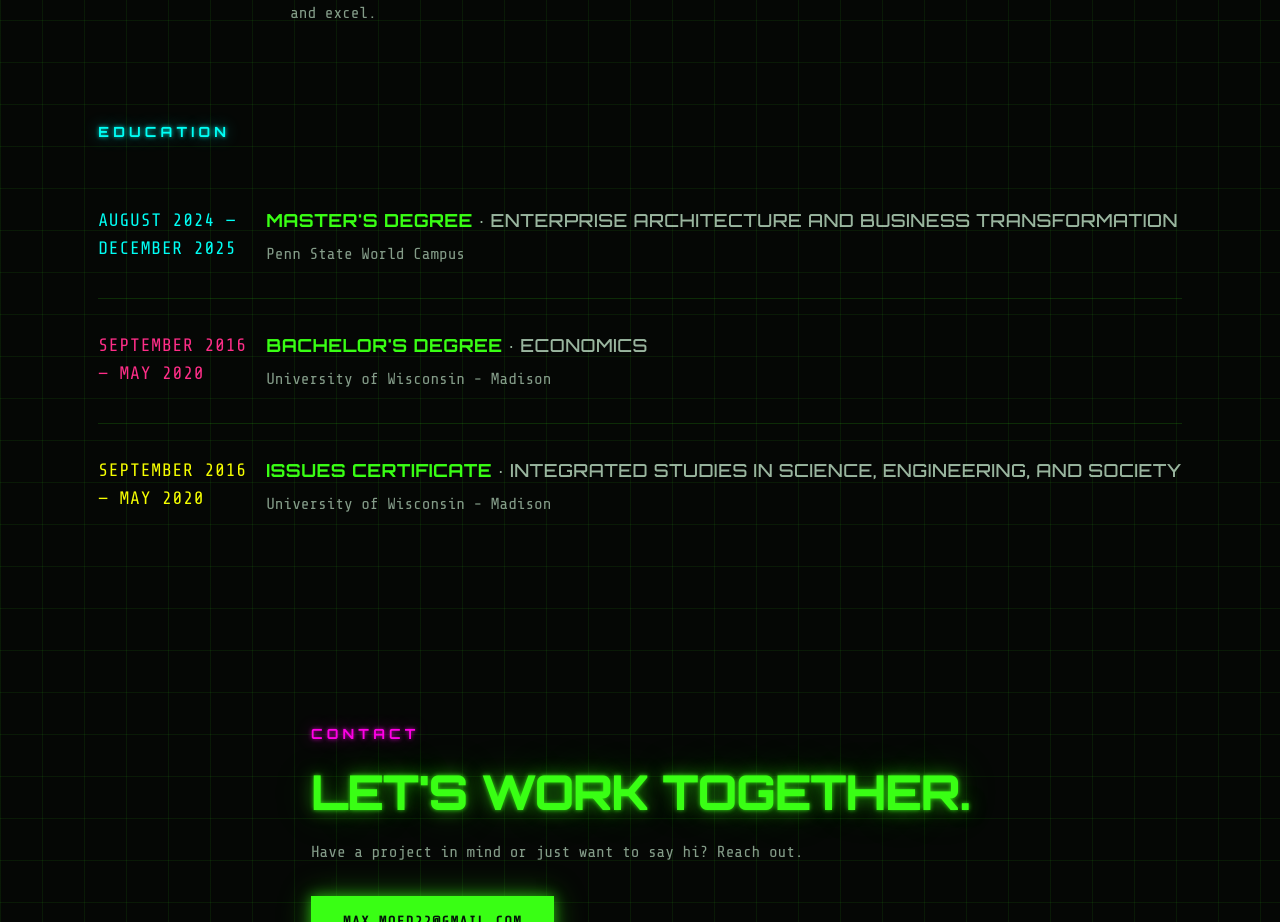
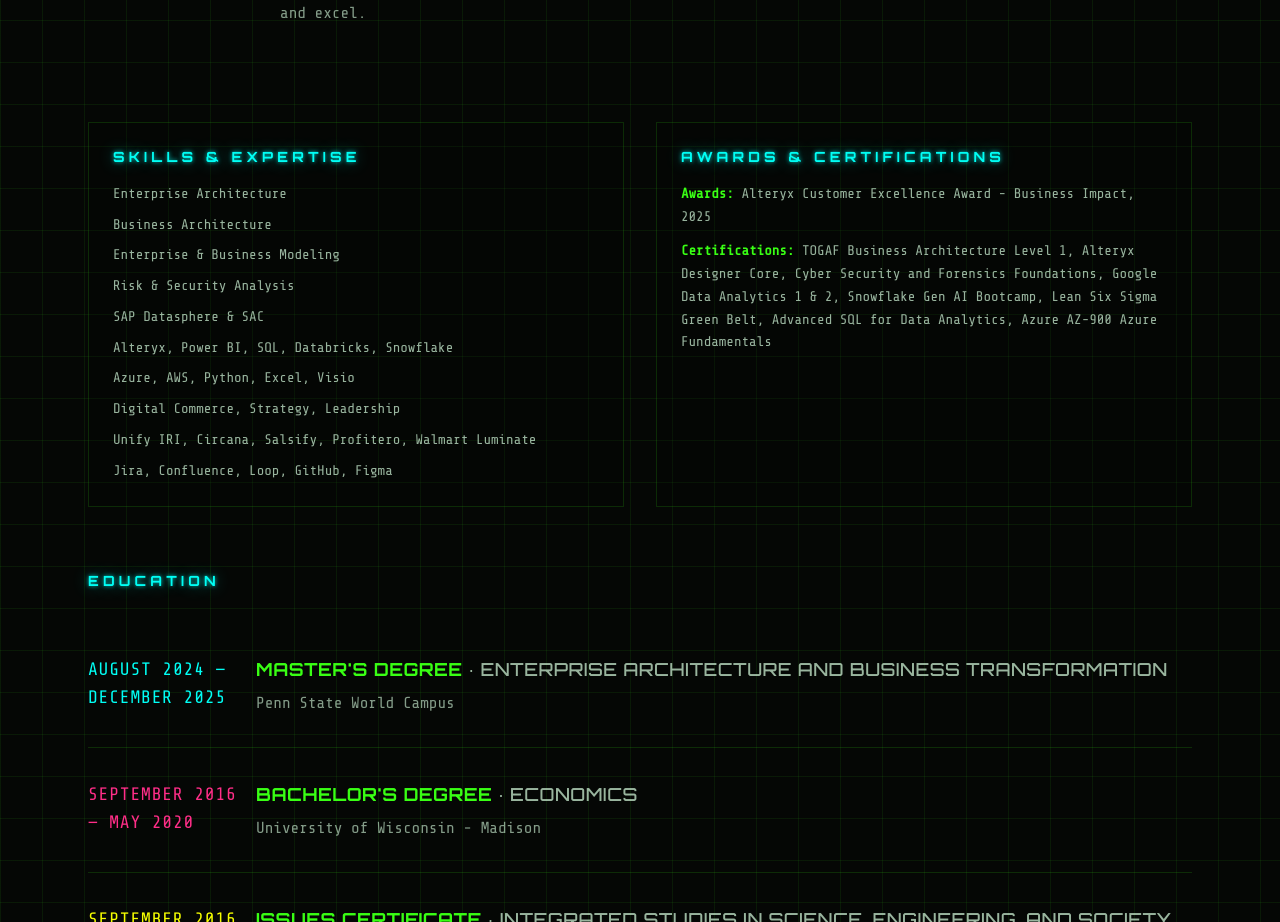
Before and after one commit to maxmoed22/Max_Website, a Next.js app in the folder Website/: page / in a window 1280 px wide. Shown: the part 5020-5942 px from the top of the page. Built offline with nearby package versions, Linux system fonts and the light colour scheme.

Commit message:
Skills and certs cards

```diff
--- a/Website/src/components/Experience.tsx
+++ b/Website/src/components/Experience.tsx
@@ -63,6 +63,40 @@
         })}
       </ol>
 
+      <div className="mt-16 grid gap-8 lg:grid-cols-2">
+        <div className="rounded-none border border-matrix-green/15 bg-black/20 p-6">
+          <h3 className="mb-4 font-[family-name:var(--font-heading)] text-sm font-bold uppercase tracking-[0.3em] text-glow-cyan">
+            Skills &amp; Expertise
+          </h3>
+          <ul className="space-y-2 text-sm leading-relaxed text-foreground/70">
+            <li>Enterprise Architecture</li>
+            <li>Business Architecture</li>
+            <li>Enterprise &amp; Business Modeling</li>
+            <li>Risk &amp; Security Analysis</li>
+            <li>SAP Datasphere &amp; SAC</li>
+            <li>Alteryx, Power BI, SQL, Databricks, Snowflake</li>
+            <li>Azure, AWS, Python, Excel, Visio</li>
+            <li>Digital Commerce, Strategy, Leadership</li>
+            <li>Unify IRI, Circana, Salsify, Profitero, Walmart Luminate</li>
+            <li>Jira, Confluence, Loop, GitHub, Figma</li>
+          </ul>
+        </div>
+
+        <div className="rounded-none border border-matrix-green/15 bg-black/20 p-6">
+          <h3 className="mb-4 font-[family-name:var(--font-heading)] text-sm font-bold uppercase tracking-[0.3em] text-glow-cyan">
+            Awards &amp; Certifications
+          </h3>
+          <ul className="space-y-3 text-sm leading-relaxed text-foreground/70">
+            <li>
+              <span className="font-semibold text-matrix-green">Awards:</span> Alteryx Customer Excellence Award - Business Impact, 2025
+            </li>
+            <li>
+              <span className="font-semibold text-matrix-green">Certifications:</span> TOGAF Business Architecture Level 1, Alteryx Designer Core, Cyber Security and Forensics Foundations, Google Data Analytics 1 &amp; 2, Snowflake Gen AI Bootcamp, Lean Six Sigma Green Belt, Advanced SQL for Data Analytics, Azure AZ-900 Azure Fundamentals
+            </li>
+          </ul>
+        </div>
+      </div>
+
       <div className="mt-16">
         <h3 className="mb-8 font-[family-name:var(--font-heading)] text-sm font-bold uppercase tracking-[0.3em] text-glow-cyan">
           Education
```
